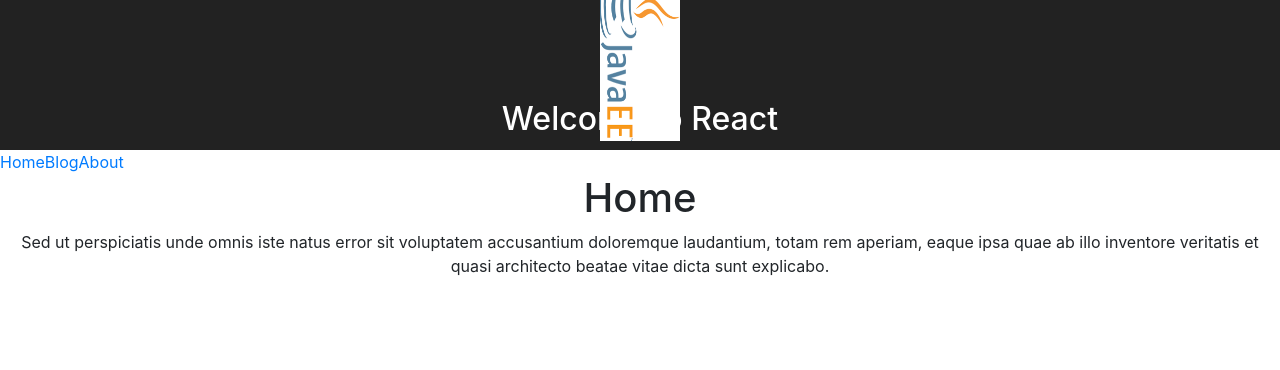
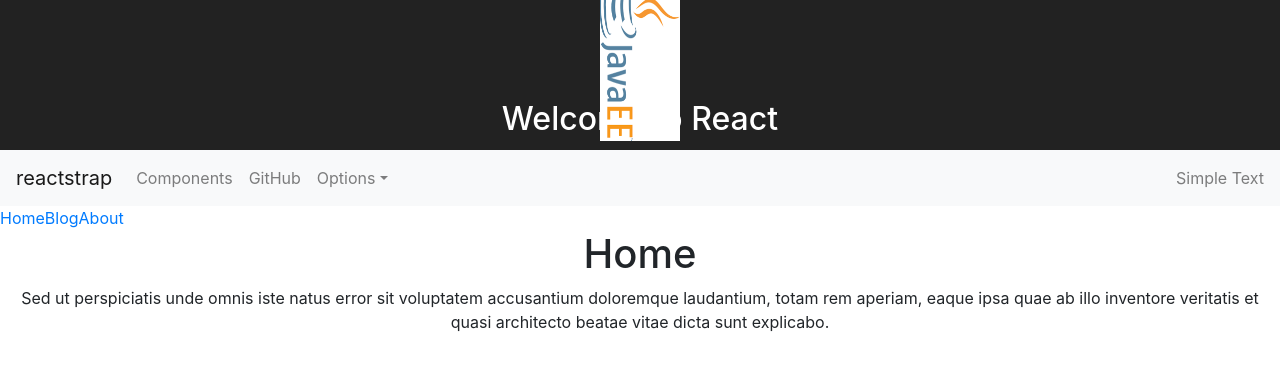
Before and after one commit to qcouroneau/frontTutoJEE, a React (Create React App) app: page / in a window 1280 px wide. Shown: the top 370 px of the page. Built offline with nearby package versions, Linux system fonts and the light colour scheme.

Commit message:
lancement

```diff
--- a/package.json
+++ b/package.json
@@ -3,6 +3,8 @@
   "version": "0.1.0",
   "private": true,
   "dependencies": {
+    "@uiw/react-codemirror": "^3.0.5",
+    "codemirror": "^5.59.4",
     "react": "^16.8.6",
     "react-dom": "^16.8.6",
     "react-router-dom": "^4.2.2",
--- a/src/App.js
+++ b/src/App.js
@@ -22,6 +22,13 @@
   NavbarText
 } from 'reactstrap';
 
+import CodeMirror from '@uiw/react-codemirror';
+import 'codemirror/addon/display/autorefresh';
+import 'codemirror/addon/comment/comment';
+import 'codemirror/addon/edit/matchbrackets';
+import 'codemirror/keymap/sublime';
+import 'codemirror/theme/monokai.css';
+
 class App extends Component {
   render() {
     return (
@@ -32,6 +39,7 @@
         </div>
         <BrowserRouter basename={process.env.REACT_APP_ROUTER_BASE || ''}>
           <div>
+            <NavBar></NavBar>
             <ul className="nav">
               <li><Link to="/">Home</Link></li>
               <li><Link to="/blog">Blog</Link></li>
@@ -58,7 +66,48 @@
     </div>
   );
 }
+function NavBar() {
+  const [isOpen, setIsOpen] = useState(false);
 
+  const toggle = () => setIsOpen(!isOpen);
+
+  return (
+    <div>
+      <Navbar color="light" light expand="md">
+        <NavbarBrand href="/">reactstrap</NavbarBrand>
+        <NavbarToggler onClick={toggle} />
+        <Collapse isOpen={isOpen} navbar>
+          <Nav className="mr-auto" navbar>
+            <NavItem>
+              <NavLink href="/components/">Components</NavLink>
+            </NavItem>
+            <NavItem>
+              <NavLink href="https://github.com/reactstrap/reactstrap">GitHub</NavLink>
+            </NavItem>
+            <UncontrolledDropdown nav inNavbar>
+              <DropdownToggle nav caret>
+                Options
+              </DropdownToggle>
+              <DropdownMenu right>
+                <DropdownItem>
+                  Option 1
+                </DropdownItem>
+                <DropdownItem>
+                  Option 2
+                </DropdownItem>
+                <DropdownItem divider />
+                <DropdownItem>
+                  Reset
+                </DropdownItem>
+              </DropdownMenu>
+            </UncontrolledDropdown>
+          </Nav>
+          <NavbarText>Simple Text</NavbarText>
+        </Collapse>
+      </Navbar>
+    </div>
+  );
+}
 function BlogScreen() {
   const [isOpen, setIsOpen] = useState(false);
 
@@ -104,11 +153,14 @@
 
 function AboutScreen() {
   return (
-    <div>
-      <h1>About</h1>
-      <p>Sed ut perspiciatis unde omnis iste natus error sit voluptatem accusantium doloremque laudantium, totam rem aperiam,
-      eaque ipsa quae ab illo inventore veritatis et quasi architecto beatae vitae dicta sunt explicabo.</p>
-    </div>
+    <CodeMirror
+value="CUL"//{code}
+options={{
+  theme: 'monokai',
+  keyMap: 'sublime',
+  mode: 'jsx',
+}}
+/>
   );
 }
 
```
Also changed, not shown: 2 other files (tests, documents, lock files or other folders).
